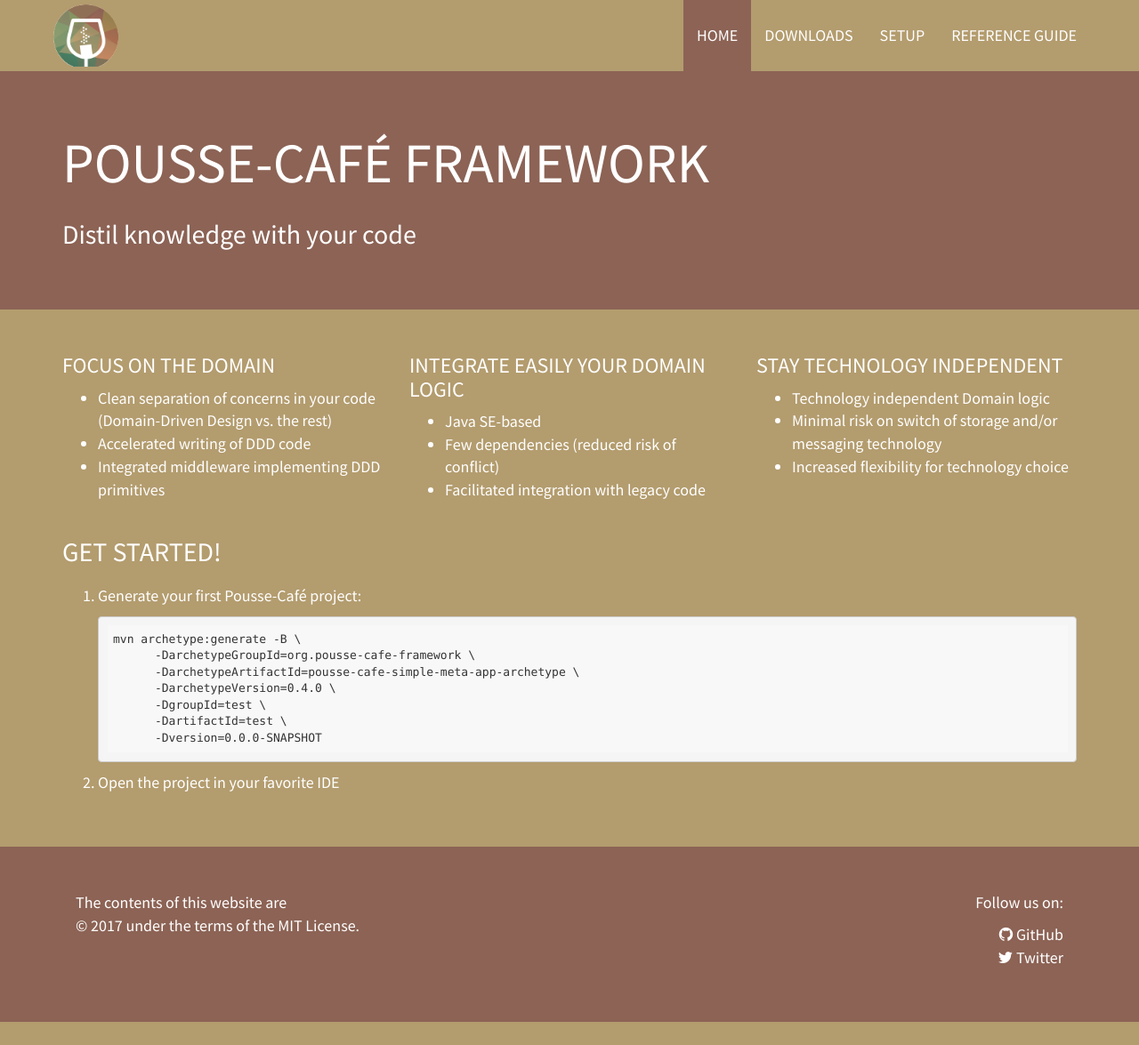
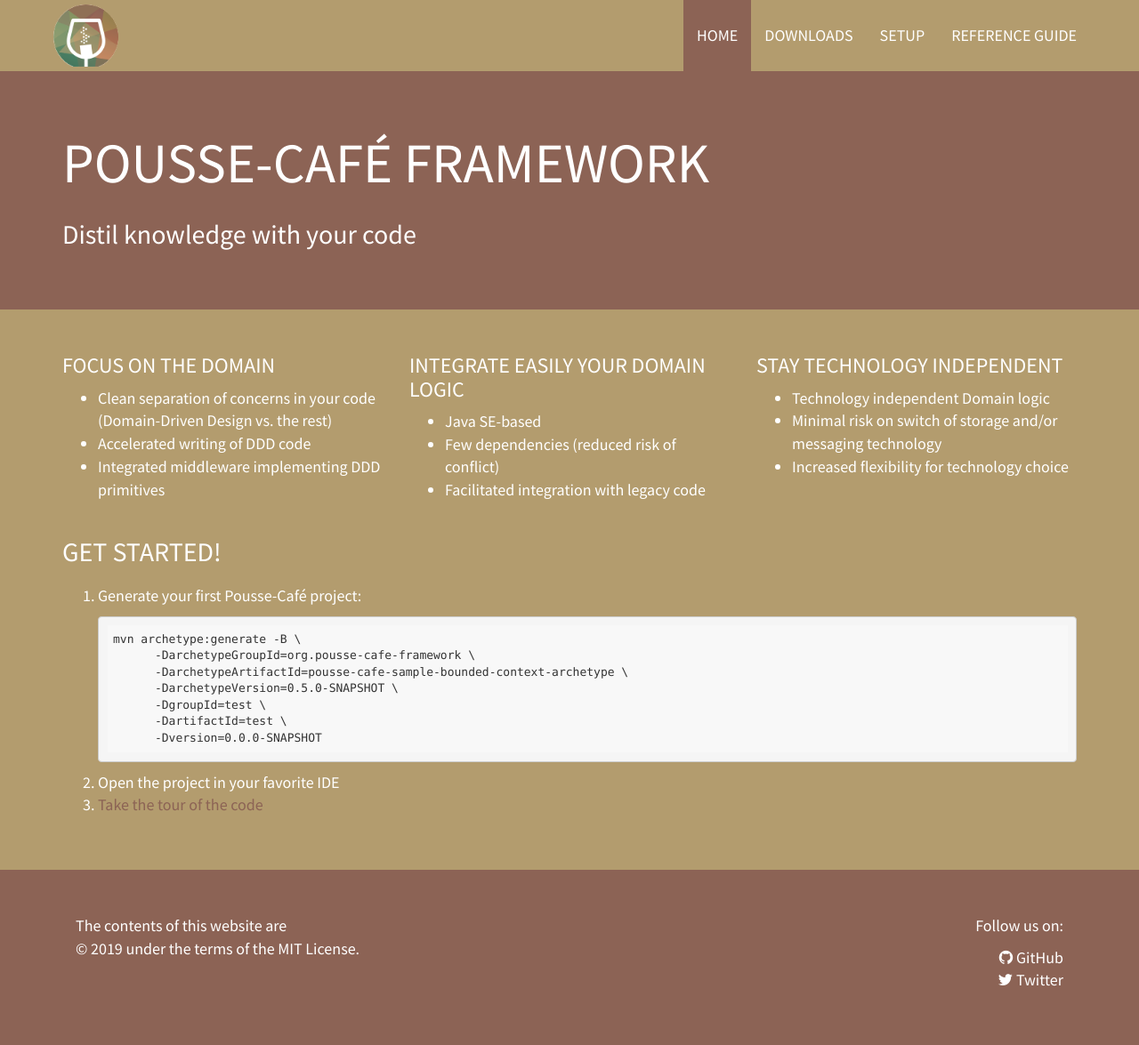
Before and after one commit to pousse-cafe/pousse-cafe.github.io, a Jekyll site: the page built from index.html, in a window 1280 px wide and 1175 px high. Shown: the whole window at 89% size. Built offline with Jekyll 4.4.1, drawn with Linux system fonts in a browser that asks for light colours.

Commit message:
Add tour of sample bounded context.
Closes #44

```diff
--- a/_config.yml
+++ b/_config.yml
@@ -8,7 +8,8 @@
   is to solve most of those issues allowing developers to focus on the Domain and its implementation.
 baseurl: ""
 url: http://www.pousse-cafe-framework.org
-latest_release_version: 0.4.0
+latest_release_version: 0.5.0-SNAPSHOT
+copyright_date: 2019
 
 # Build settings
 markdown: kramdown
--- a/_includes/footer.html
+++ b/_includes/footer.html
@@ -2,7 +2,7 @@
   <div class="container">
     <div class="col-md-6 copyright">
       <p>
-        The contents of this website are <br>© 2017 under the terms of the <a
+        The contents of this website are <br>© {{ site.copyright_date }} under the terms of the <a
           href="https://github.com/pousse-cafe/pousse-cafe.github.io/blob/master/LICENSE">MIT License</a>.
       </p>
     </div>
--- /dev/null
+++ b/_sass/_page.scss
@@ -0,0 +1,8 @@
+quote {
+  font-style: italic;
+
+  p.source {
+    font-style: normal;
+    text-align: right;
+  }
+}
--- a/css/main.scss
+++ b/css/main.scss
@@ -6,3 +6,4 @@
 @import 'header';
 @import 'footer';
 @import 'home';
+@import 'page';
--- a/index.html
+++ b/index.html
@@ -48,13 +48,13 @@
       <ol>
         <li><p>Generate your first Pousse-Café project:</p> <pre><code class="bash">mvn archetype:generate -B \
       -DarchetypeGroupId=org.pousse-cafe-framework \
-      -DarchetypeArtifactId=pousse-cafe-simple-meta-app-archetype \
+      -DarchetypeArtifactId=pousse-cafe-sample-bounded-context-archetype \
       -DarchetypeVersion={{ site.latest_release_version }} \
       -DgroupId=test \
       -DartifactId=test \
       -Dversion=0.0.0-SNAPSHOT</code></pre></li>
         <li>Open the project in your favorite IDE</li>
-        <!-- <li><a href="{{ '/doc/sample-project' | prepend: site.baseurl }}">Take the tour of the code</a></li> -->
+        <li><a href="{{ '/doc/sample-bounded-context' | prepend: site.baseurl }}">Take the tour of the code</a></li>
       </ol>
     </div>
   </section>
```
Also changed, not shown: tour.html (added, +182 -0 lines).
